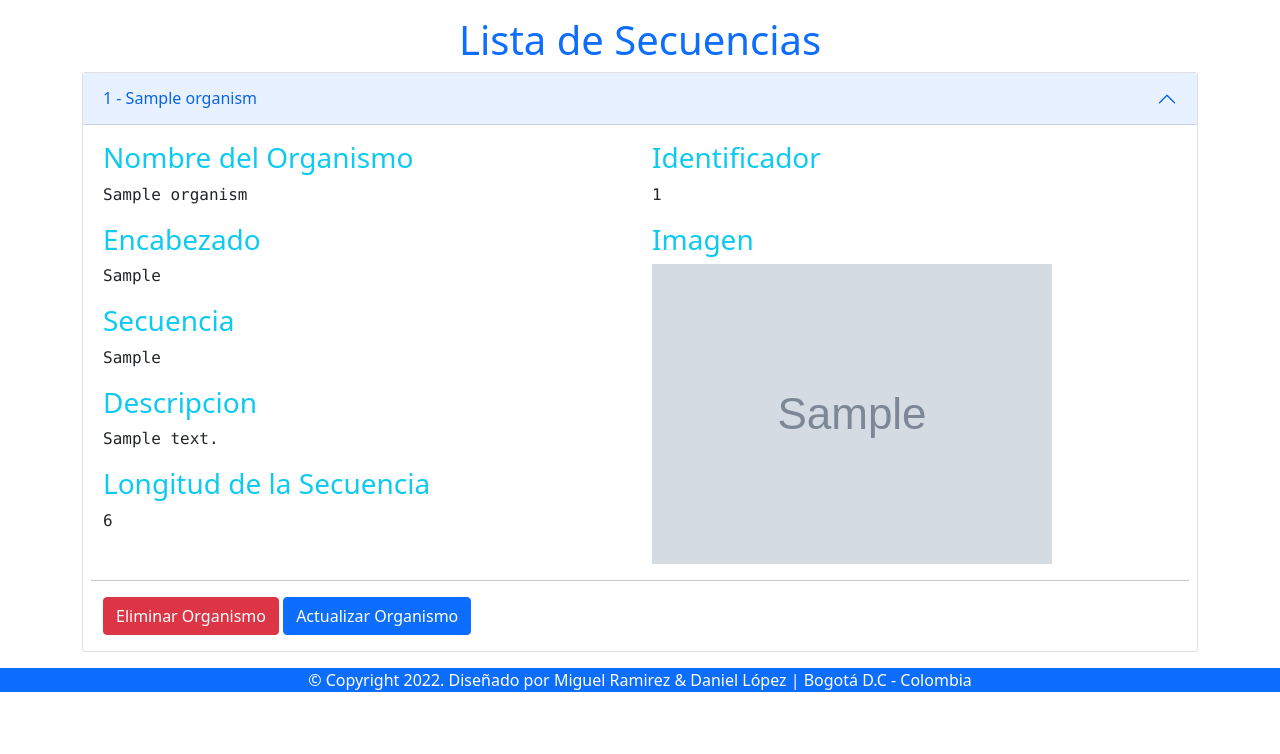
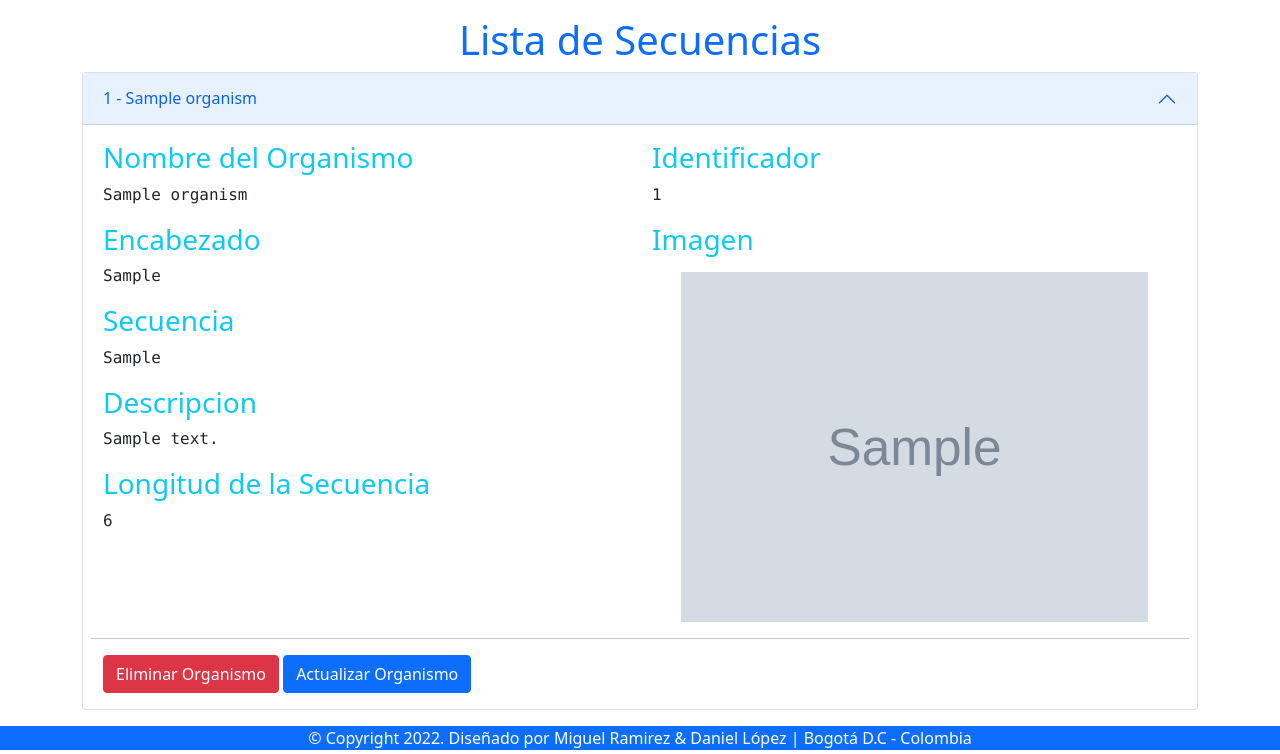
Before and after one commit to Langeloo/django_proy_bio, a Django app: page /datos/list-data/ in a window 1280 px wide, after a click that opens the changed part. Shown: the part 46-800 px from the top of the page. Run offline with Django 4.2, Linux system fonts and the light colour scheme; tables that the repository leaves empty hold one stand-in row (values such as "Sample post"); grey boxes marked "Sample" are stand-in pictures; some libraries are stand-ins or nearby versions.

Commit message:
Fix height images list-data

```diff
--- a/static/css/list_data.css
+++ b/static/css/list_data.css
@@ -1,3 +1,3 @@
-/*.organism_image{
-    height: 400px;
-}*/
+.organism_image{
+    height: 350px;
+}
--- a/templates/app_data/list_data.html
+++ b/templates/app_data/list_data.html
@@ -78,9 +78,9 @@
                                         <p class="text-break font-monospace">{{ organism.identificator }}</p>
                                     </div>
                                     <div class="col-md-12">
-                                        <h3 class="text-info">Imagen</h3>
+                                        <h3 class="text-info mb-3">Imagen</h3>
                                         {% if organism.image %}
-                                        <img class="img-fluid mb-3" src="{{ organism.image.url }}"
+                                        <img class="img-fluid mb-3 organism_image mx-auto d-block" src="{{ organism.image.url }}"
                                             alt="{{ organism.name }}" loading="lazy">
                                         {% else %}
                                         <p>No existe imagen para este organismo.</p>
```
